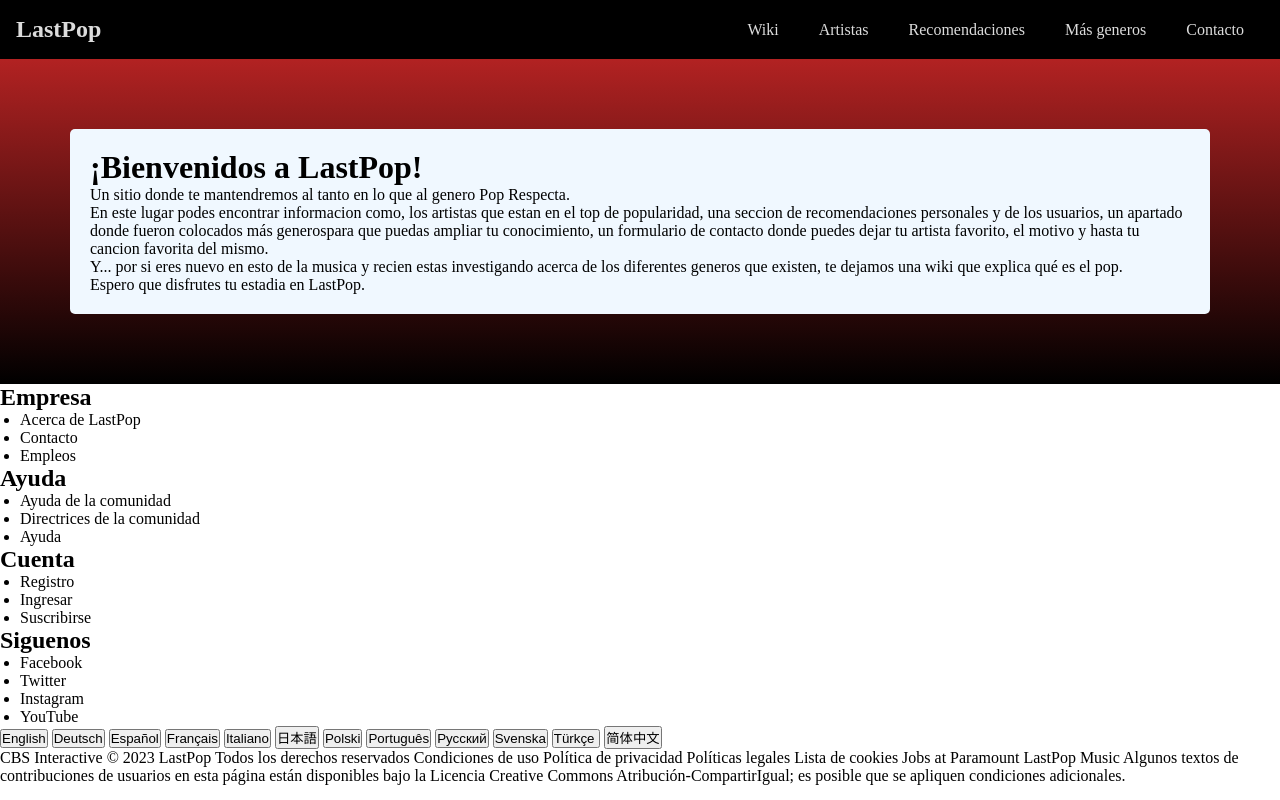
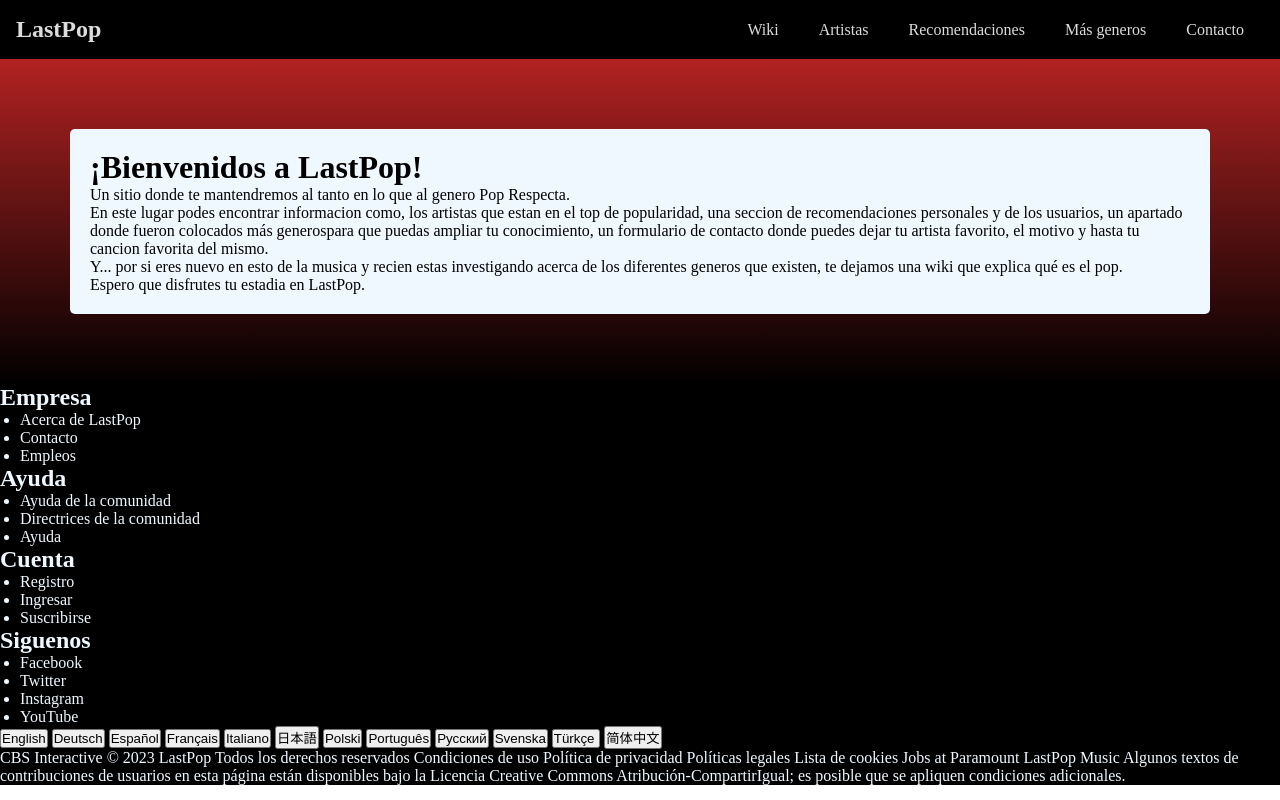
Before and after one commit to neoramin/TPE, a plain HTML site: page index.html in a window 1280 px wide. Drawn offline with Linux system fonts and the light colour scheme.

Commit message:
cambio en css

```diff
--- a/css/style.css
+++ b/css/style.css
@@ -37,3 +37,7 @@ main {
     padding: 20px;
     border-radius: 5px;
 }
+footer {
+    background-color: black;
+    color:aliceblue;
+}
```
